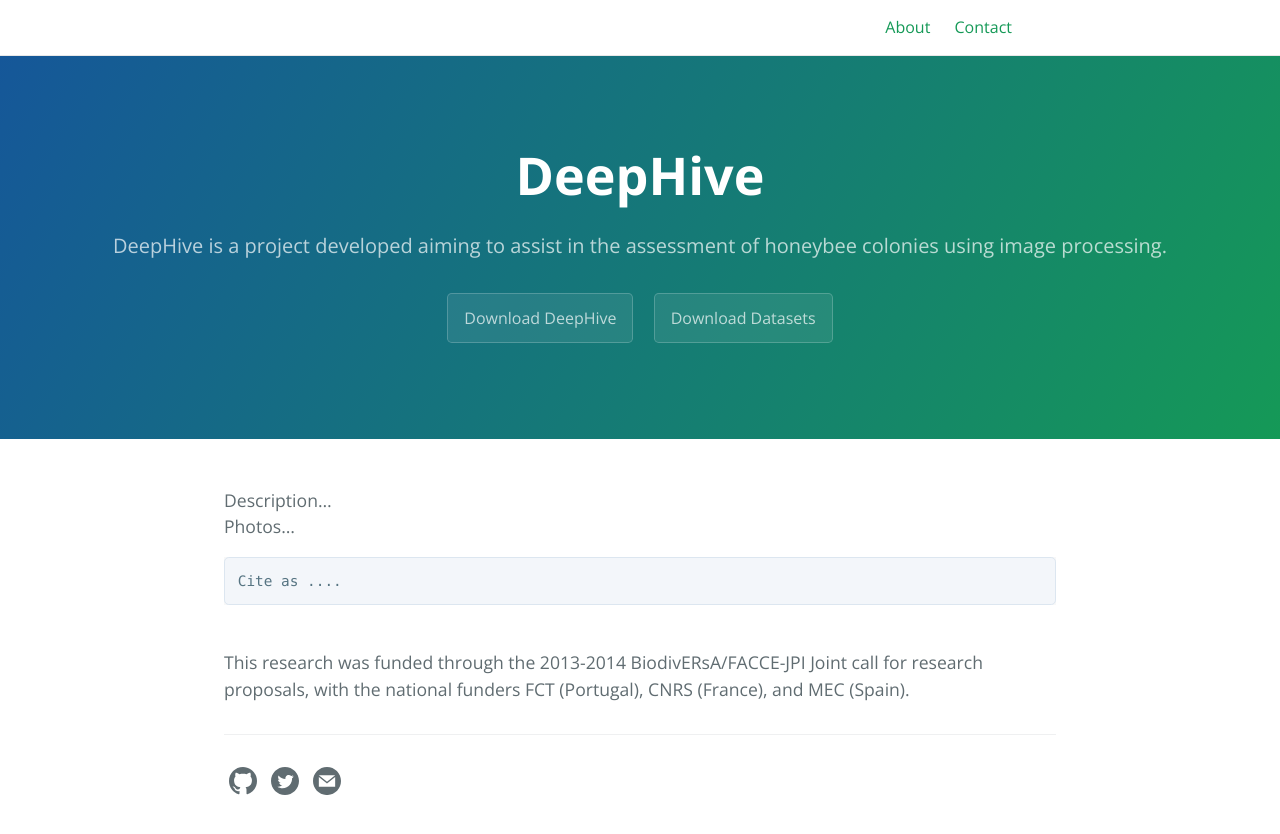
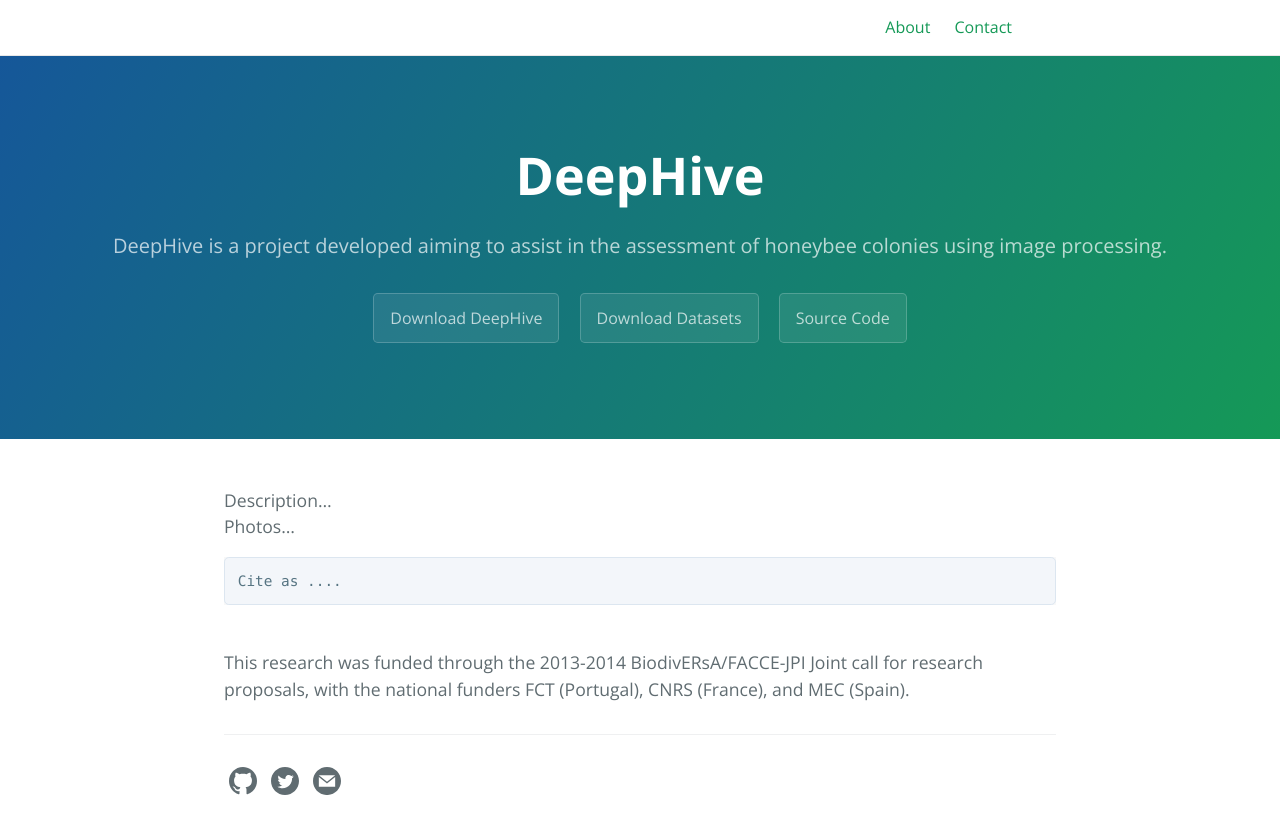
Before and after one commit to avsthiago/DeepBee, a Jekyll site: the page built from index.md, in a window 1280 px wide. Shown: the top 834 px of the page. Built offline with Jekyll 4.4.1, drawn with Linux system fonts in a browser that asks for light colours.

Commit message:
Source code

```diff
--- a/_layouts/default.html
+++ b/_layouts/default.html
@@ -60,7 +60,8 @@
           <!-- <a href="{{ site.github.repository_url }}" class="btn">View on GitHub</a> -->
         {% if site.show_downloads %}
           <a href="{{ site.baseurl }}/downloads/deephive" class="btn">Download DeepHive</a>
-          <a href="{{ site.baseurl }}/datasets" class="btn">Download Datasets</a>
+          <a href="{{ site.baseurl }}/downloads/datasets" class="btn">Download Datasets</a>
+          <a href="https://github.com/AvsThiago/DeepHive" class="btn">Source Code</a>
         {% endif %}
       {% endif %}
       <!-- Post tagline -->
```
Also changed, not shown: downloads/datasets.md (renamed from datasets.md).
